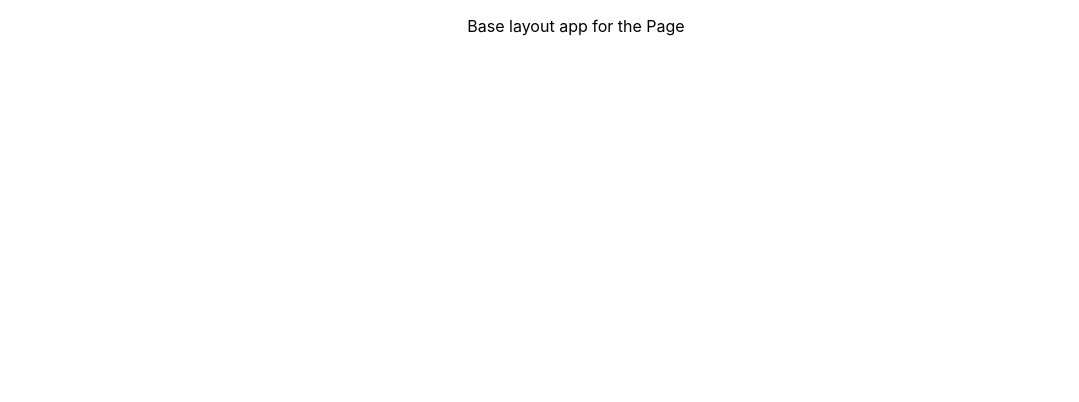
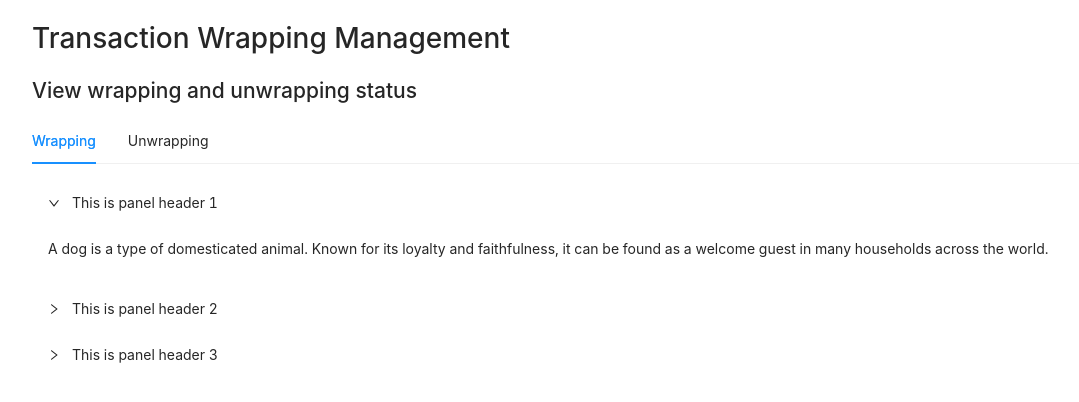
Before and after one commit to fioprotocol/fio-wrap-status-page, a React (Create React App) app: page / in a window 1280 px wide. Shown: the top 402 px of the page, without its empty margins (64-1143 px from the left). Built offline with nearby package versions, Linux system fonts and the light colour scheme.

Commit message:
implement tabs ui

```diff
--- a/package.json
+++ b/package.json
@@ -8,6 +8,7 @@
     "@testing-library/jest-dom": "^5.16.1",
     "@testing-library/react": "^12.1.2",
     "@testing-library/user-event": "^13.5.0",
+    "antd": "^4.19.1",
     "axios": "^0.25.0",
     "fontsource-roboto": "4.0.0",
     "moment": "2.29.1",
--- a/src/App.css
+++ b/src/App.css
@@ -1,5 +1,5 @@
 .App {
-  text-align: center;
+  padding: 1rem 6rem;
 }
 
 .App-logo {
@@ -14,8 +14,6 @@
 }
 
 .App-header {
-  background-color: #282c34;
-  min-height: 100vh;
   display: flex;
   flex-direction: column;
   align-items: center;
--- a/src/App.js
+++ b/src/App.js
@@ -2,6 +2,9 @@ import "./App.css";
 import { useDispatch } from "react-redux";
 import { useEffect } from "react";
 import { getBalance, getBalanceSuccess } from './redux/actions/fioActions';
+import Wrapping from "./pages/Wrapping";
+import 'antd/dist/antd.css';
+
 function App() {
   const dispatch = useDispatch();
   useEffect(() => {
@@ -9,7 +12,7 @@ function App() {
   }, []);
   return (
     <div className="App">
-      <p>Base layout app for the Page</p>
+      <Wrapping/>
     </div>
   );
 }
--- /dev/null
+++ b/src/component/UnwrappingTab.js
@@ -0,0 +1,36 @@
+import React from 'react';
+import { Collapse, Button } from 'antd';
+function UnwrappingTabs() {
+  const { Panel } = Collapse;
+  const text = `
+    A dog is a type of domesticated animal.
+    Known for its loyalty and faithfulness,
+    it can be found as a welcome guest in many households across the world.
+    `;
+    const  buttonClick = (e) => {
+        console.log("button clicked");
+    };
+  return (
+    <div>
+        <Collapse defaultActiveKey={['1']} ghost>
+            <Panel header="This is panel header 1" key="1" extra={
+                <div>
+                    <Button size="small" onClick={buttonClick}>
+                        Success
+                    </Button>
+                </div>
+            }>
+            <p>{text}</p>
+            </Panel>
+            <Panel header="This is panel header 2" key="2">
+            <p>{text}</p>
+            </Panel>
+            <Panel header="This is panel header 3" key="3">
+            <p>{text}</p>
+            </Panel>
+        </Collapse>
+    </div>
+  );
+}
+
+export default UnwrappingTabs;
--- /dev/null
+++ b/src/component/WrappingTab.js
@@ -0,0 +1,27 @@
+import React from 'react';
+import { Collapse } from 'antd';
+function WrappingTabs() {
+  const { Panel } = Collapse;
+  const text = `
+    A dog is a type of domesticated animal.
+    Known for its loyalty and faithfulness,
+    it can be found as a welcome guest in many households across the world.
+    `;
+  return (
+    <div>
+        <Collapse defaultActiveKey={['1']} ghost>
+            <Panel header="This is panel header 1" key="1">
+            <p>{text}</p>
+            </Panel>
+            <Panel header="This is panel header 2" key="2">
+            <p>{text}</p>
+            </Panel>
+            <Panel header="This is panel header 3" key="3">
+            <p>{text}</p>
+            </Panel>
+        </Collapse>
+    </div>
+  );
+}
+
+export default WrappingTabs;
--- /dev/null
+++ b/src/pages/Wrapping.js
@@ -0,0 +1,31 @@
+
+import { useDispatch } from "react-redux";
+import { Tabs } from 'antd';
+import WrappingTabs from "../component/WrappingTab";
+import UnwrappingTabs from "../component/UnwrappingTab";
+
+function Wrapping() {
+  const dispatch = useDispatch();
+  const { TabPane } = Tabs;
+  const  callback = (key) => {
+    console.log(key);
+  };
+  return (
+    <div>
+      <h1>Transaction Wrapping Management</h1>
+      <h2>View wrapping and unwrapping status</h2>
+        <div>
+            <Tabs defaultActiveKey="1" onChange={callback}>
+                <TabPane tab="Wrapping" key="1">
+                    <WrappingTabs />
+                </TabPane>
+                <TabPane tab="Unwrapping" key="2">
+                    <UnwrappingTabs />
+                </TabPane>
+            </Tabs>
+        </div>
+    </div>
+  );
+}
+
+export default Wrapping;
```
